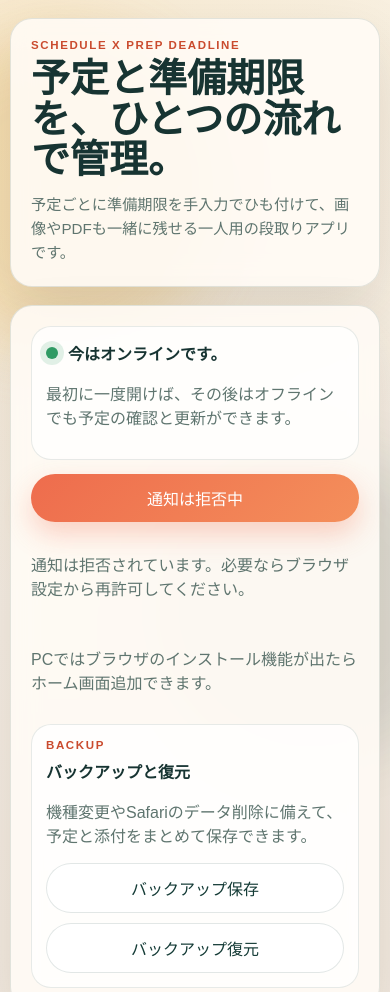
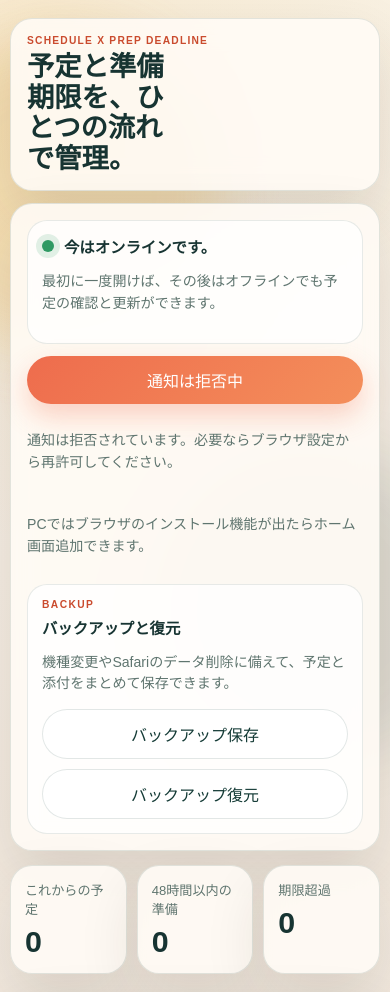
Before and after one commit to bon-1104/dandori-note, a plain HTML site: page index.html in a window 390 px wide. Shown: the top 992 px of the page. Drawn offline with Linux system fonts and the light colour scheme.

Commit message:
Add files via upload

```diff
--- a/index.html
+++ b/index.html
@@ -10,7 +10,7 @@
   <link rel="manifest" href="./manifest.webmanifest">
   <link rel="icon" href="./assets/icon.svg" type="image/svg+xml">
   <link rel="apple-touch-icon" href="./assets/icon.svg">
-  <link rel="stylesheet" href="./styles.css?v=20260331m1">
+  <link rel="stylesheet" href="./styles.css?v=20260331m2">
   <title>段取りノート</title>
 </head>
 <body>
--- a/styles.css
+++ b/styles.css
@@ -633,14 +633,53 @@ button {
   }
 
   .hero h1 {
-    font-size: clamp(2rem, 10vw, 3rem);
-    line-height: 1.04;
+    font-size: clamp(1.45rem, 7vw, 1.9rem);
+    line-height: 1.12;
+    max-width: 9ch;
   }
 
   .hero__lead {
-    font-size: 0.95rem;
-    line-height: 1.6;
-    margin-top: 12px;
+    display: none;
+  }
+
+  .hero {
+    gap: 12px;
+    margin-bottom: 14px;
+  }
+
+  .hero__text {
+    padding: 16px;
+  }
+
+  .hero__panel {
+    padding: 16px;
+    gap: 12px;
+  }
+
+  .eyebrow {
+    margin-bottom: 6px;
+    font-size: 0.64rem;
+  }
+
+  .hero__text .eyebrow {
+    letter-spacing: 0.12em;
+  }
+
+  .utility-box,
+  .backup-box {
+    padding: 12px;
+  }
+
+  .status-row strong,
+  .backup-box strong {
+    font-size: 0.96rem;
+  }
+
+  .panel-note,
+  .backup-box .panel-note,
+  .utility-box .panel-note {
+    font-size: 0.88rem;
+    line-height: 1.55;
   }
 
   .dashboard {
```
